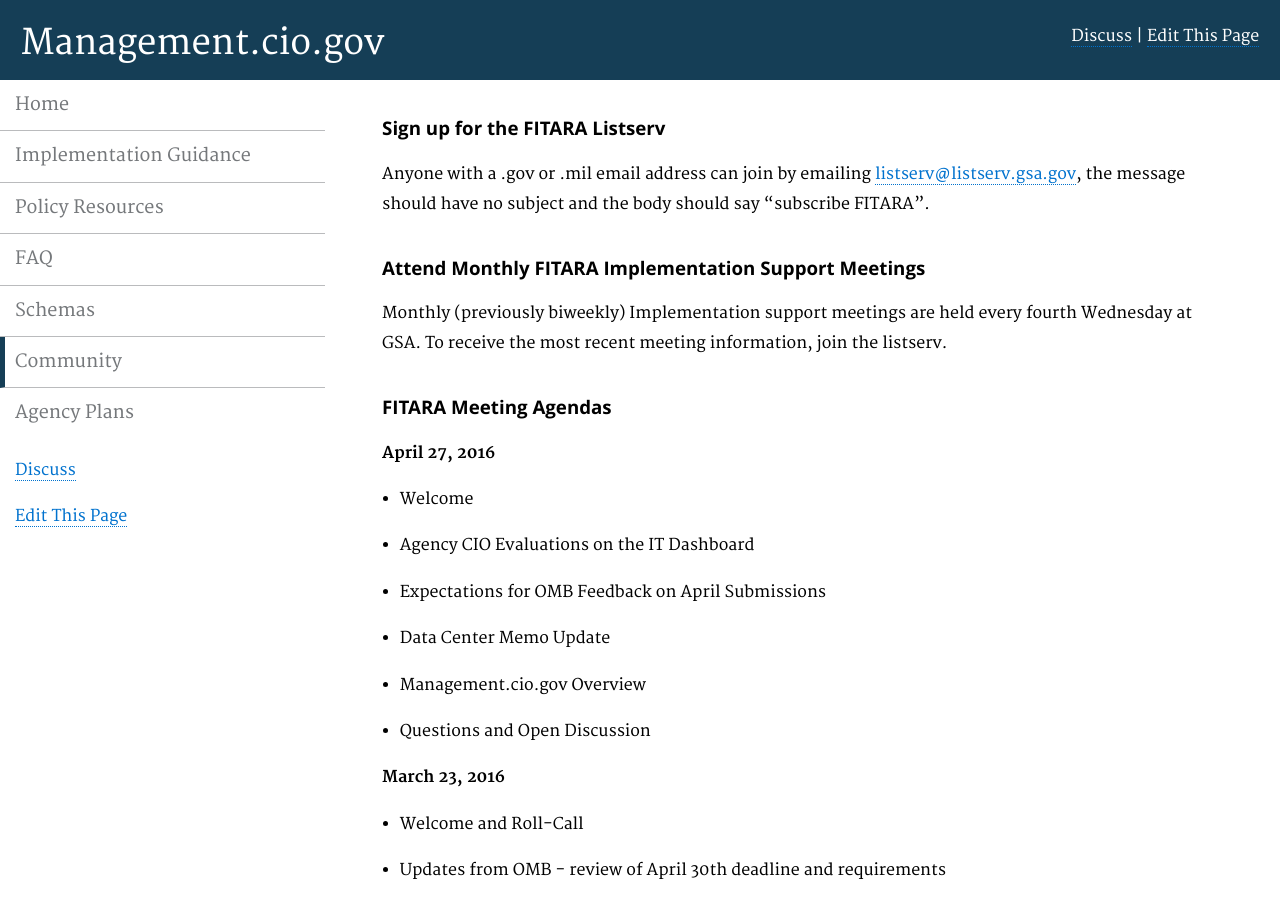
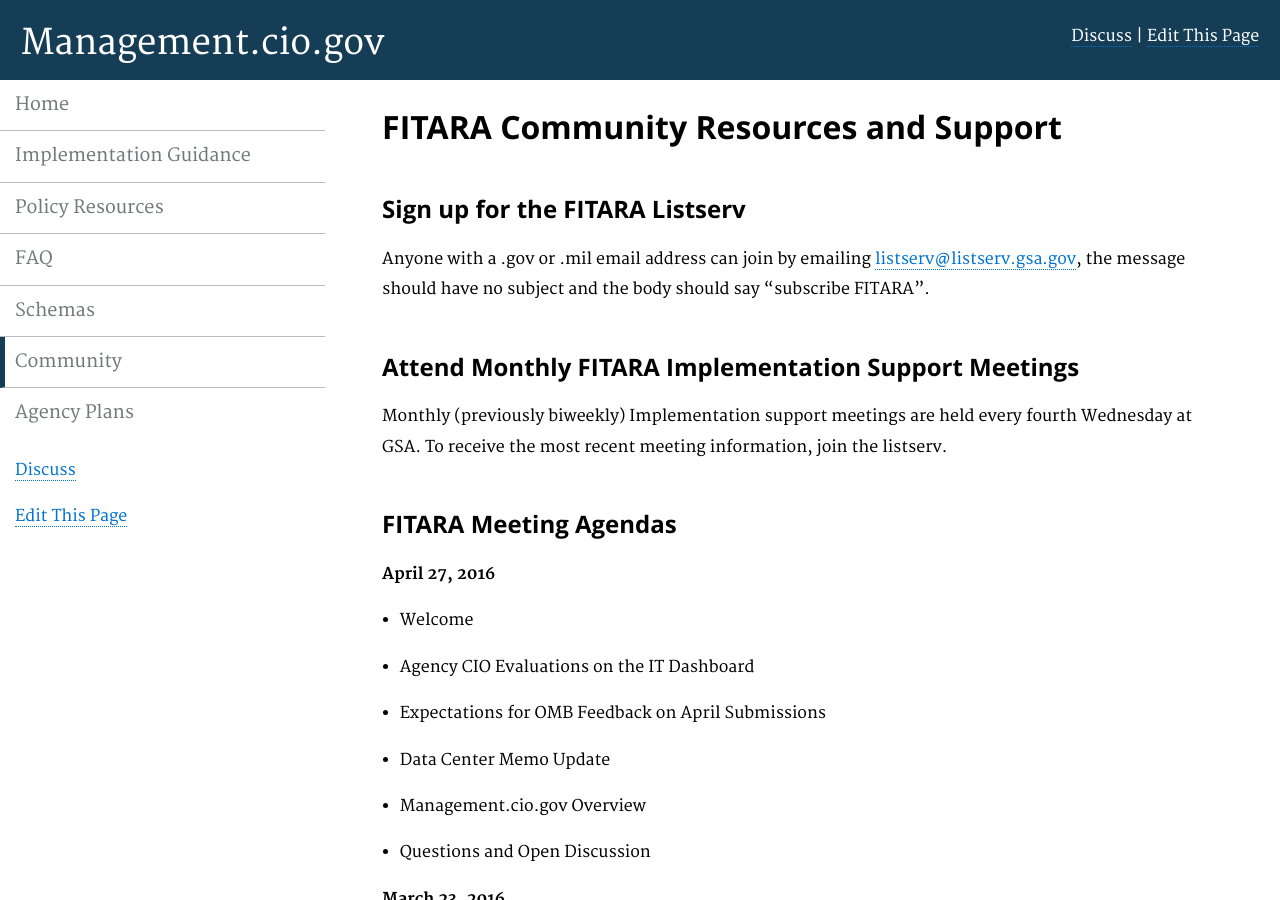
Before and after one commit to WhiteHouse/CIOmanagement, a Jekyll site: the page built from pages/community.md, in a window 1280 px wide and 900 px high. Built offline with Jekyll 4.4.1, drawn with Linux system fonts in a browser that asks for light colours.

Commit message:
Update community.md
added new heading

```diff
--- a/pages/community.md
+++ b/pages/community.md
@@ -5,13 +5,15 @@ permalink: /community/
 description: "Add text"
 ---
 
-### Sign up for the FITARA Listserv
+# FITARA Community Resources and Support
+
+## Sign up for the FITARA Listserv
 Anyone with a .gov or .mil email address can join by emailing [listserv@listserv.gsa.gov](mailto:listserv@listserv.gsa.gov), the message should have no subject and the body should say "subscribe FITARA".
 
-### Attend Monthly FITARA Implementation Support Meetings
+## Attend Monthly FITARA Implementation Support Meetings
 Monthly (previously biweekly) Implementation support meetings are held every fourth Wednesday at GSA. To receive the most recent meeting information, join the listserv.
 
-### FITARA Meeting Agendas
+## FITARA Meeting Agendas
 
 **April 27, 2016**
 
```
